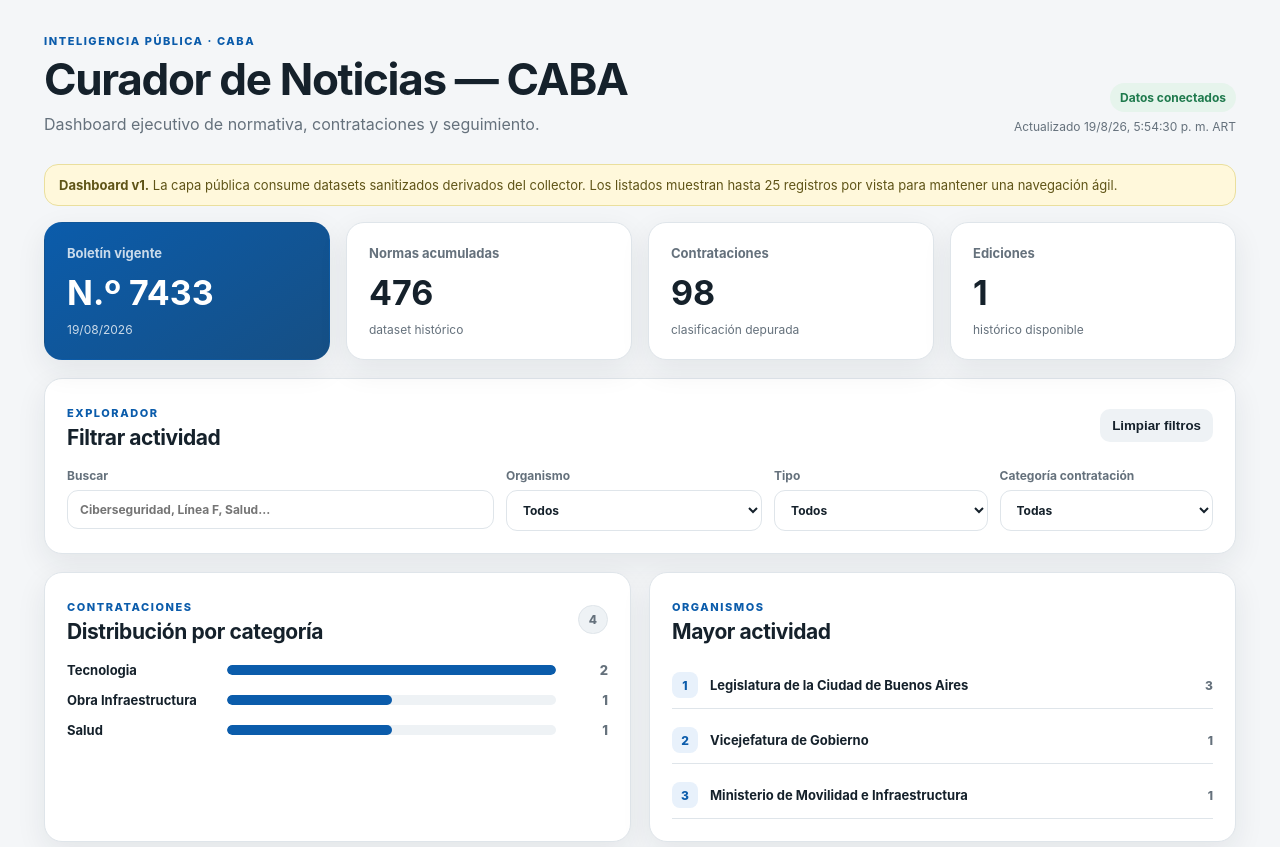
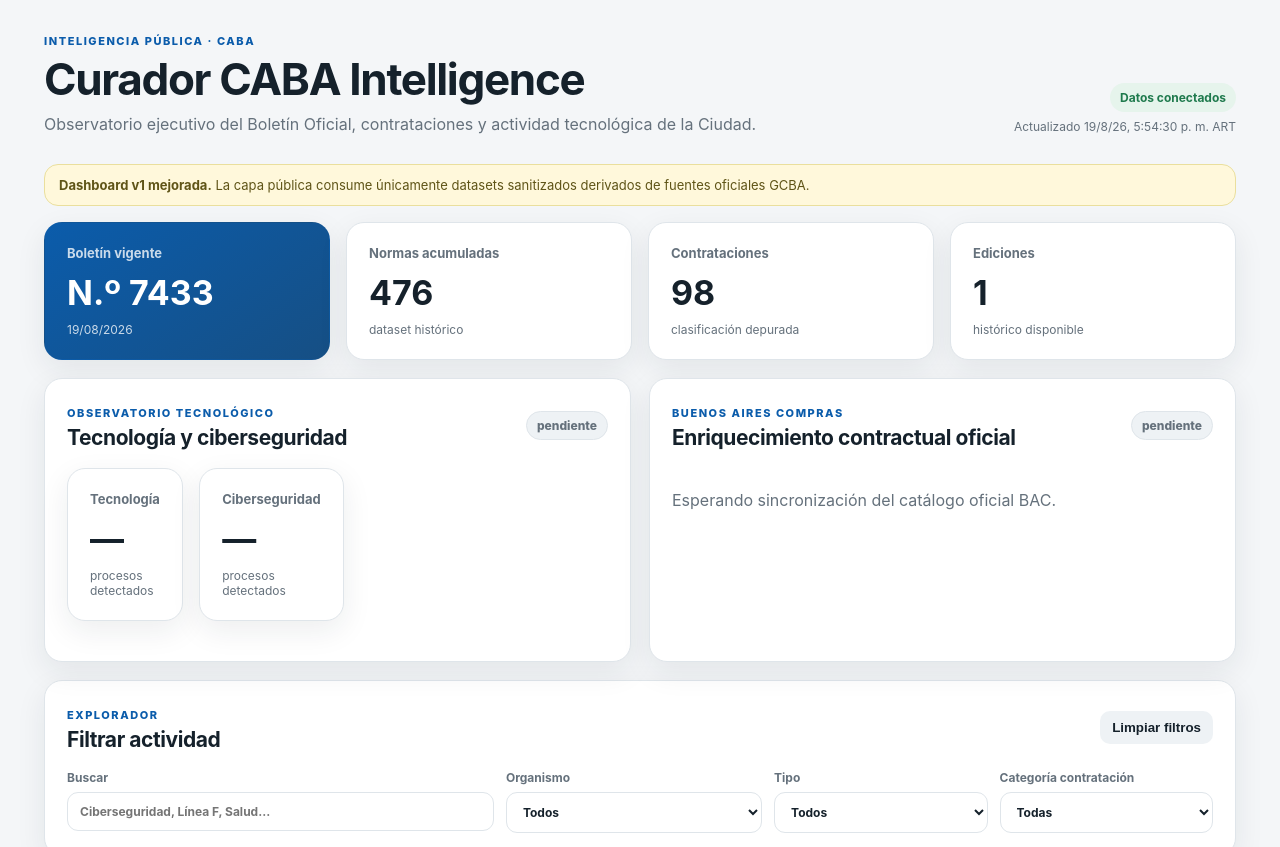
Before and after one commit to osintESP/caba-dashboard, a plain HTML site: page index.html in a window 1280 px wide. Shown: the top 847 px of the page. Drawn offline with Linux system fonts and the light colour scheme.

Commit message:
Add Intelligence and BAC observatory panels

```diff
--- a/index.html
+++ b/index.html
@@ -4,28 +4,48 @@
   <meta charset="utf-8" />
   <meta name="viewport" content="width=device-width, initial-scale=1" />
   <meta name="color-scheme" content="light" />
-  <title>Curador CABA — Dashboard</title>
+  <title>Curador CABA — Intelligence</title>
   <link rel="stylesheet" href="./styles.css" />
 </head>
 <body>
   <header class="topbar">
-    <div><div class="eyebrow">INTELIGENCIA PÚBLICA · CABA</div><h1>Curador de Noticias — CABA</h1><p>Dashboard ejecutivo de normativa, contrataciones y seguimiento.</p></div>
+    <div><div class="eyebrow">INTELIGENCIA PÚBLICA · CABA</div><h1>Curador CABA Intelligence</h1><p>Observatorio ejecutivo del Boletín Oficial, contrataciones y actividad tecnológica de la Ciudad.</p></div>
     <div class="status-wrap"><span id="data-status" class="status status-loading">Cargando datos</span><span id="updated-at" class="muted"></span></div>
   </header>
   <main class="container">
-    <section class="notice"><strong>Dashboard v1.</strong> La capa pública consume datasets sanitizados derivados del collector. Los listados muestran hasta 25 registros por vista para mantener una navegación ágil.</section>
+    <section id="sync-notice" class="notice"><strong>Dashboard v1 mejorada.</strong> La capa pública consume únicamente datasets sanitizados derivados de fuentes oficiales GCBA.</section>
+
     <section class="hero-grid">
       <article class="metric-card featured"><span class="metric-label">Boletín vigente</span><strong id="metric-bulletin">—</strong><span id="metric-bulletin-date" class="metric-foot">—</span></article>
       <article class="metric-card"><span class="metric-label">Normas acumuladas</span><strong id="metric-norms">—</strong><span class="metric-foot">dataset histórico</span></article>
       <article class="metric-card"><span class="metric-label">Contrataciones</span><strong id="metric-procurements">—</strong><span class="metric-foot">clasificación depurada</span></article>
       <article class="metric-card"><span class="metric-label">Ediciones</span><strong id="metric-editions">—</strong><span class="metric-foot">histórico disponible</span></article>
     </section>
+
+    <section class="two-col">
+      <article class="panel">
+        <div class="panel-head"><div><span class="eyebrow">OBSERVATORIO TECNOLÓGICO</span><h2>Tecnología y ciberseguridad</h2></div><span id="intel-status" class="badge">pendiente</span></div>
+        <div class="hero-grid intel-grid">
+          <article class="metric-card"><span class="metric-label">Tecnología</span><strong id="metric-tech">—</strong><span class="metric-foot">procesos detectados</span></article>
+          <article class="metric-card"><span class="metric-label">Ciberseguridad</span><strong id="metric-cyber">—</strong><span class="metric-foot">procesos detectados</span></article>
+        </div>
+        <div id="intel-tags" class="bar-list"></div>
+      </article>
+      <article class="panel">
+        <div class="panel-head"><div><span class="eyebrow">BUENOS AIRES COMPRAS</span><h2>Enriquecimiento contractual oficial</h2></div><span id="bac-status" class="badge">pendiente</span></div>
+        <div id="bac-summary" class="empty">Esperando sincronización del catálogo oficial BAC.</div>
+        <div id="vendor-ranking" class="ranking"></div>
+      </article>
+    </section>
+
     <section class="panel filters-panel"><div class="panel-head"><div><span class="eyebrow">EXPLORADOR</span><h2>Filtrar actividad</h2></div><button id="clear-filters" class="button ghost" type="button">Limpiar filtros</button></div><div class="filters-grid"><label>Buscar<input id="filter-search" type="search" placeholder="Ciberseguridad, Línea F, Salud…" /></label><label>Organismo<select id="filter-org"><option value="">Todos</option></select></label><label>Tipo<select id="filter-type"><option value="">Todos</option></select></label><label>Categoría contratación<select id="filter-category"><option value="">Todas</option></select></label></div></section>
+
     <section class="two-col"><article class="panel"><div class="panel-head"><div><span class="eyebrow">CONTRATACIONES</span><h2>Distribución por categoría</h2></div><span id="procurement-total" class="badge">—</span></div><div id="category-bars" class="bar-list"></div></article><article class="panel"><div class="panel-head"><div><span class="eyebrow">ORGANISMOS</span><h2>Mayor actividad</h2></div></div><div id="org-ranking" class="ranking"></div></article></section>
+
     <section class="panel"><div class="panel-head"><div><span class="eyebrow">NORMATIVA</span><h2>Normas</h2></div><span id="norm-result-count" class="badge">—</span></div><div id="norm-list" class="record-list"></div></section>
     <section class="panel"><div class="panel-head"><div><span class="eyebrow">CONTRATACIONES</span><h2>Procesos</h2></div><span id="proc-result-count" class="badge">—</span></div><div id="procurement-list" class="record-list"></div></section>
   </main>
-  <footer class="footer"><span>Curador CABA · Dashboard v1</span><span>Fuente: API oficial del Boletín CABA → collector → Data Model</span></footer>
+  <footer class="footer"><span>Curador CABA Intelligence · v1 mejorada</span><span>Fuentes: Boletín Oficial CABA + BA Data/BAC · Gobierno de la Ciudad Autónoma de Buenos Aires</span></footer>
   <script src="./app.js" defer></script>
 </body>
 </html>
```
